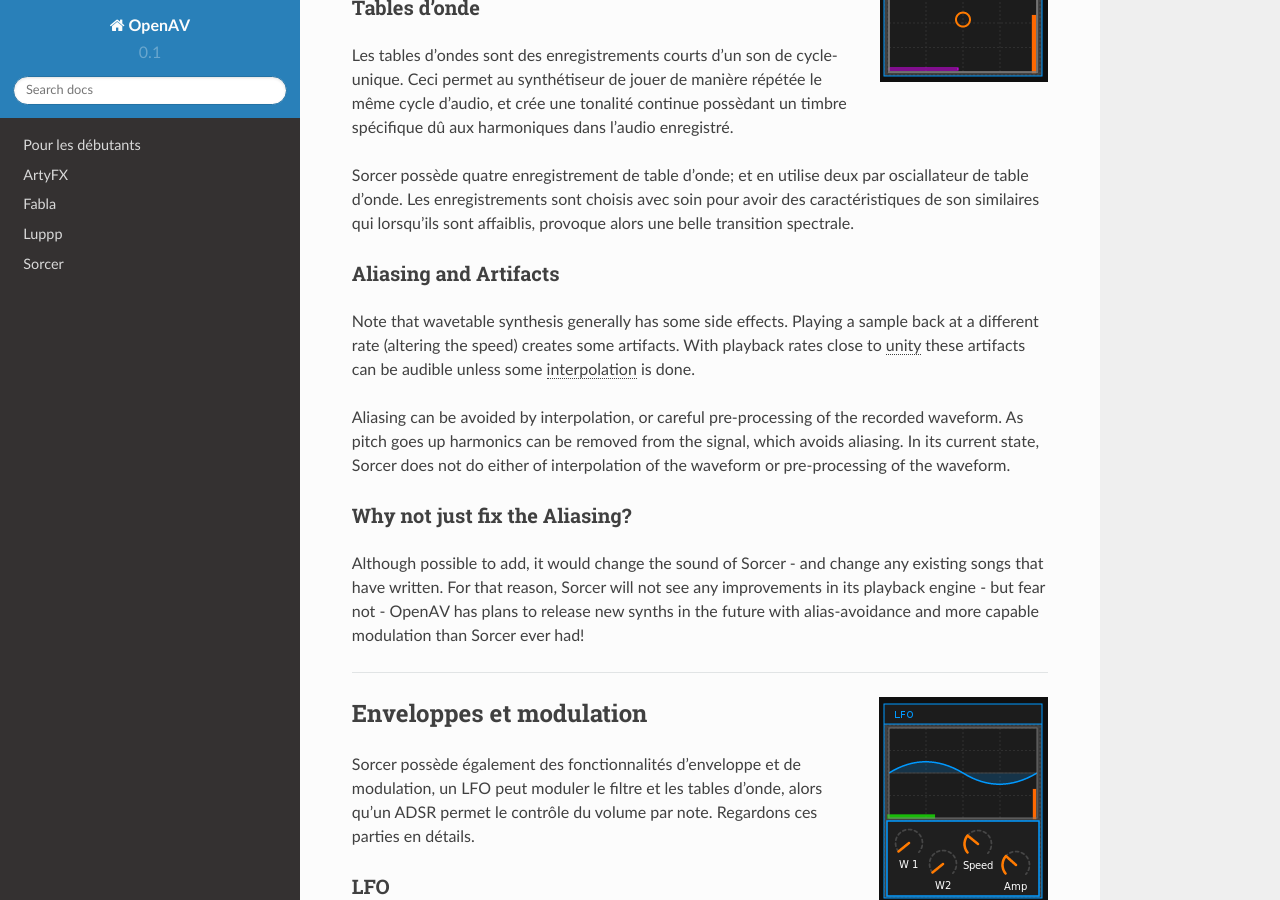
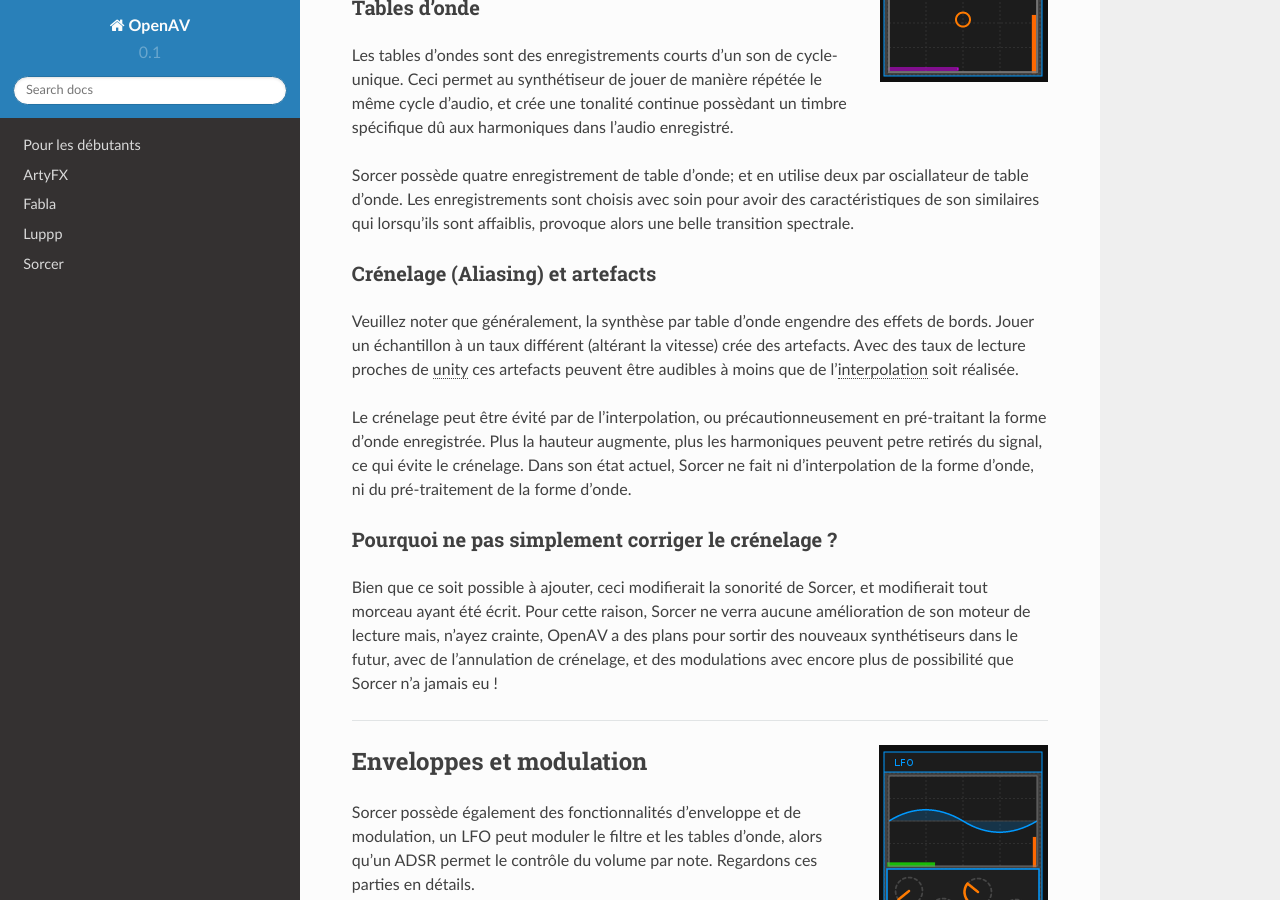
Before and after one commit to openAVproductions/openAV-manual, a Sphinx documentation site: the page built from source/fr-sorcer.rst, in a window 1280 px wide and 900 px high, scrolled down 948 px. Built offline with Sphinx 7.4.7 and the Read the Docs theme 2.0.0, drawn with Linux system fonts in a browser that asks for light colours.

Commit message:
last bits translated

```diff
--- a/source/fr-sorcer.rst
+++ b/source/fr-sorcer.rst
@@ -52,27 +52,29 @@
 avoir des caractéristiques de son similaires qui lorsqu'ils sont affaiblis,
 provoque alors une belle transition spectrale.
 
-Aliasing and Artifacts
-----------------------
-Note that wavetable synthesis generally has some side effects. Playing a
-sample back at a different rate (altering the speed) creates some
-artifacts. With playback rates close to :abbr:`unity(The playback rate of 1,
-also the original playback rate)` these artifacts can be audible unless
-some :abbr:`interpolation(smoothing of audio data based on the
-playback rate)` is done.
+Crénelage (Aliasing) et artefacts
+---------------------------------
+Veuillez noter que généralement, la synthèse par table d'onde engendre des
+effets de bords. Jouer un échantillon à un taux différent (altérant la vitesse)
+crée des artefacts. Avec des taux de lecture proches de :abbr:`unity(The playback rate of 1,
+also the original playback rate)` ces artefacts peuvent être audibles à moins que de
+l':abbr:`interpolation(smoothing of audio data based on the
+playback rate)` soit réalisée.
 
-Aliasing can be avoided by interpolation, or careful pre-processing of
-the recorded waveform. As pitch goes up harmonics can be removed from the
-signal, which avoids aliasing. In its current state, Sorcer does not do
-either of interpolation of the waveform or pre-processing of the waveform.
+Le crénelage peut être évité par de l'interpolation, ou précautionneusement
+en pré-traitant la forme d'onde enregistrée. Plus la hauteur augmente, plus
+les harmoniques peuvent petre retirés du signal, ce qui évite le crénelage.
+Dans son état actuel, Sorcer ne fait ni d'interpolation de la forme d'onde,
+ni du pré-traitement de la forme d'onde.
 
-Why not just fix the Aliasing?
-------------------------------
-Although possible to add, it would change the sound of Sorcer - and change
-any existing songs that have written. For that reason, Sorcer will not see
-any improvements in its playback engine - but fear not - OpenAV has plans
-to release new synths in the future with alias-avoidance and more capable
-modulation than Sorcer ever had!
+Pourquoi ne pas simplement corriger le crénelage ?
+--------------------------------------------------
+Bien que ce soit possible à ajouter, ceci modifierait la sonorité de Sorcer,
+et modifierait tout morceau ayant été écrit. Pour cette raison, Sorcer ne
+verra aucune amélioration de son moteur de lecture mais, n'ayez crainte,
+OpenAV a des plans pour sortir des nouveaux synthétiseurs dans le futur, avec
+de l'annulation de crénelage, et des modulations avec encore plus de possibilité
+que Sorcer n'a jamais eu !
 
 ____
 
```
